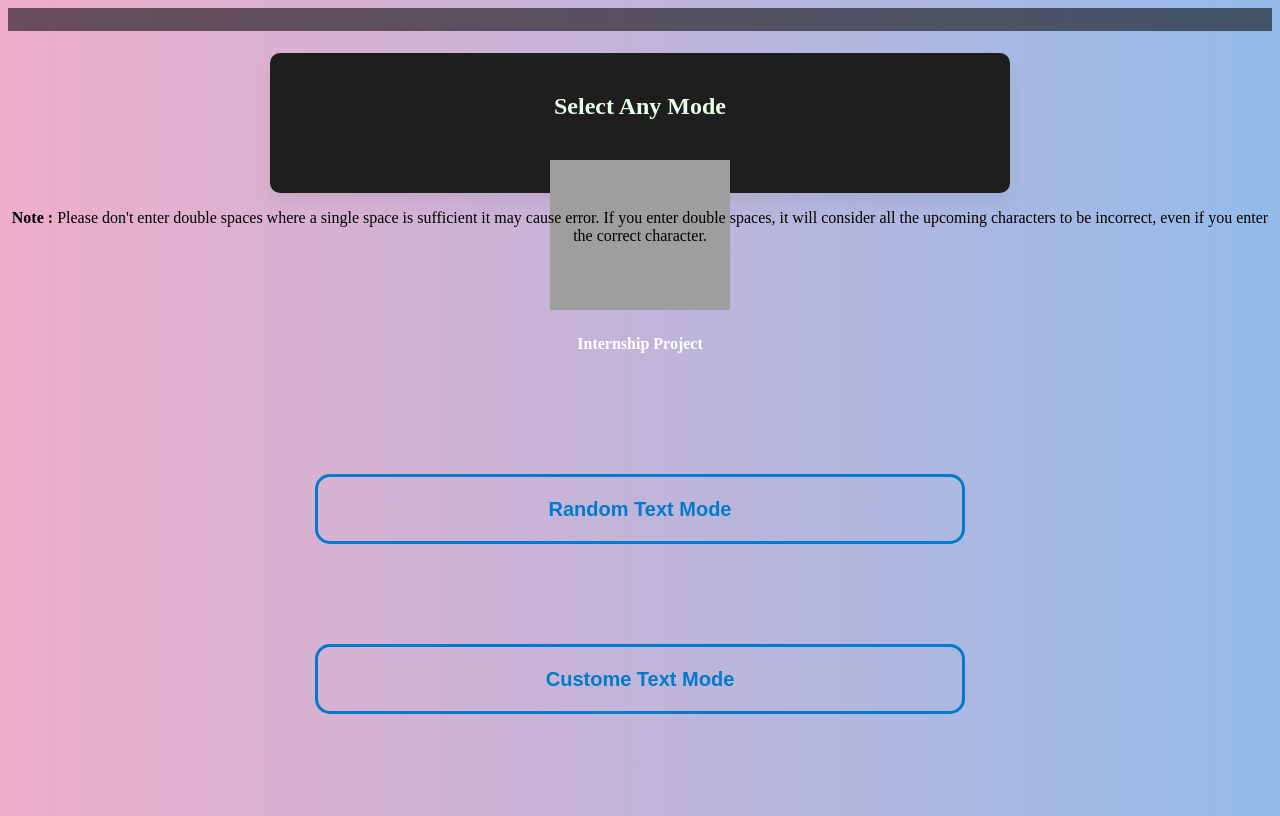
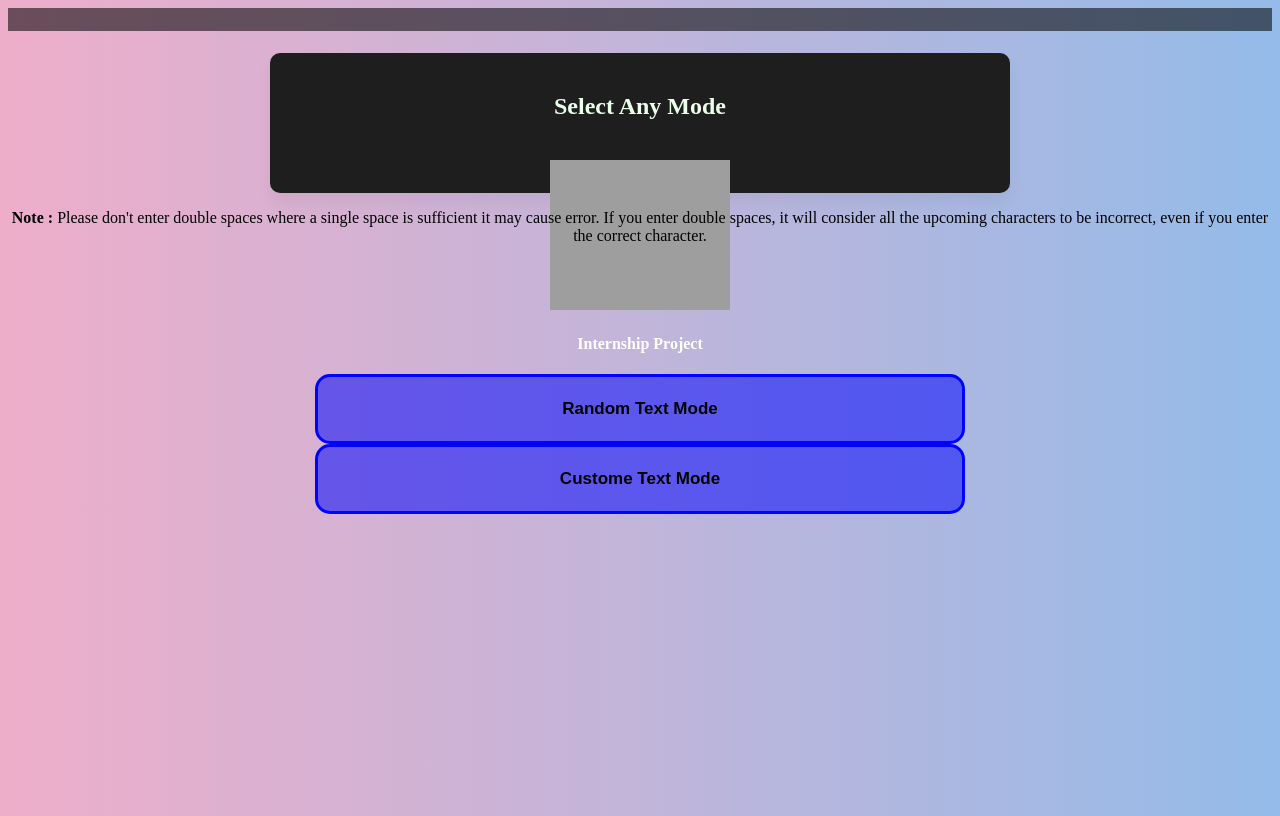
Before and after one commit to CharansaiParvathala/TypingGame, a plain HTML site: page index.html in a window 1280 px wide. Drawn offline with Linux system fonts and the light colour scheme; grey boxes are pictures that could not be loaded.

Commit message:
Update index.css

```diff
--- a/index.css
+++ b/index.css
@@ -22,20 +22,19 @@ body{
     height: 100px;
 }
 
-.button {
+button {
     outline: none;
     border: none;
-    color: #007acc;
-    padding: 20px 1;
-    font-size: 20px;
+    width: 105px;
+    color: ;
+    padding: 8px 0;
+    font-size: 17px;
     font-weight: 600;
     cursor: pointer;
     border-radius: 15px;
-    border: 3px solid #007acc;
-    background: none;
+    border: 3px solid #0003ff;
+    background: #0003ff86;/**/
     transition: transform 0.2s ease;
-    margin-top: 100px;
-
 }
 @media (max-width: 767px) {
     .content button{
```
